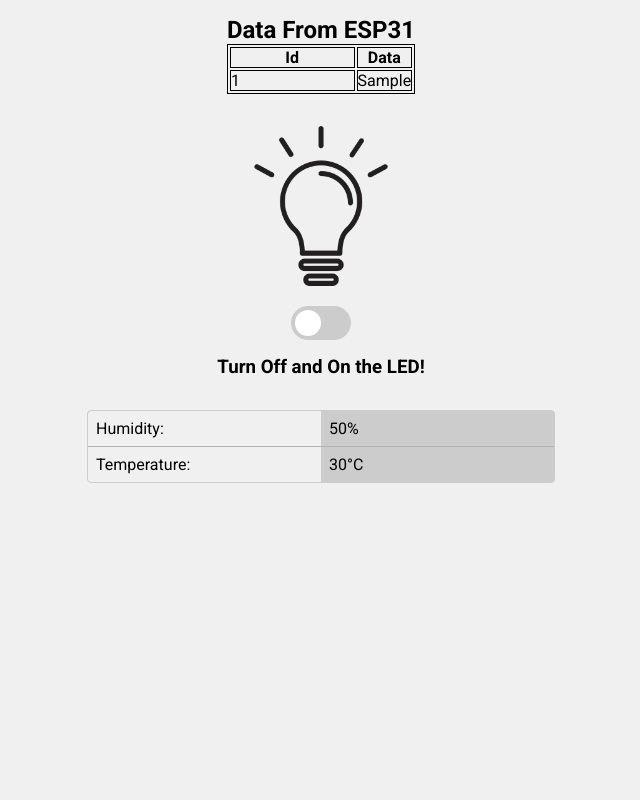
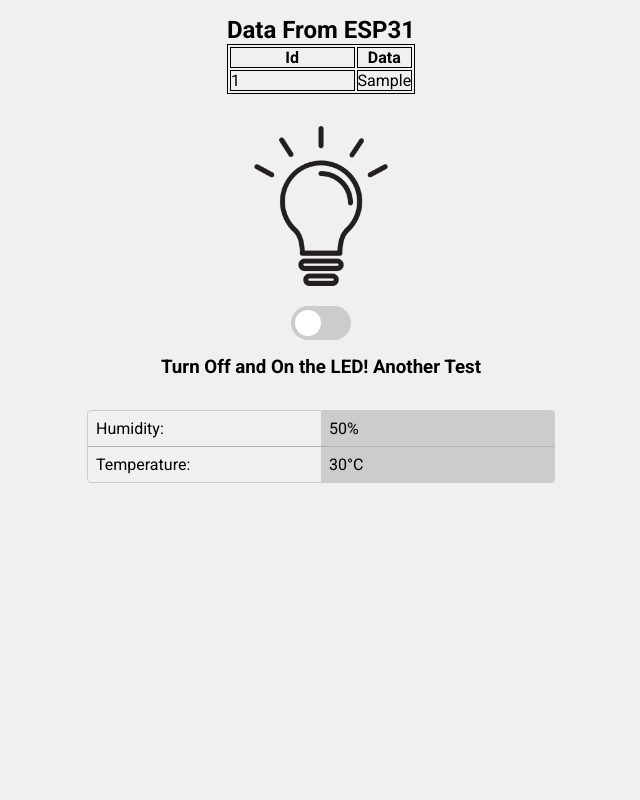
Before and after one commit to sherwanm/esp32, a PHP site: page / in a window 1280 px wide. Shown: the whole page, without its empty margins (319-959 px from the left). Run offline with PHP 8.4, Linux system fonts and the light colour scheme; tables that the repository leaves empty or names only in its code hold one stand-in row (values such as "Sample post"); data that the repository does not hold is empty.

Commit message:
Another Test Commit

```diff
--- a/index.php
+++ b/index.php
@@ -70,7 +70,7 @@ CloseCon($con);
                 <span class="slider round"></span>
             </label>
 
-            <h3>Turn Off and On the LED!  </h3>
+            <h3>Turn Off and On the LED! Another Test </h3>
         </section>
         <section class="dht-data">
             <div class="table-wrapper">
```
